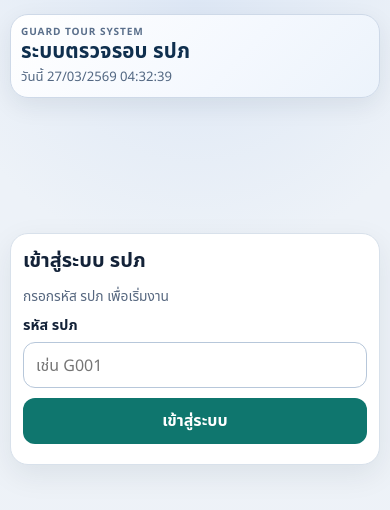
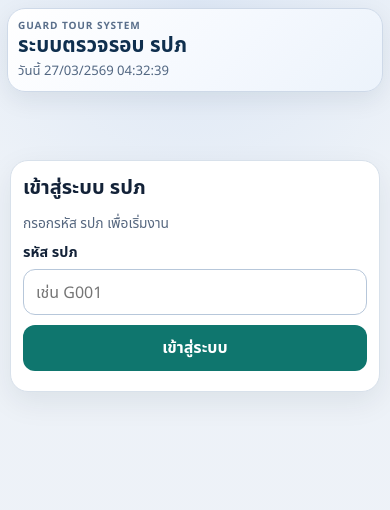
Before and after one commit to RMTCHP/RMT-GuardTourSystem, a plain HTML site: page index.html in a window 390 px wide. Drawn offline with Linux system fonts and the light colour scheme; some packages are replaced by stand-ins of ours; a script that the page names is missing.

Commit message:
Update styles.css

```diff
--- a/styles.css
+++ b/styles.css
@@ -25,20 +25,26 @@ body {
   max-width: 480px;
   min-height: 100dvh;
   margin: 0 auto;
-  padding: 14px 14px 90px;
+  padding: 126px 14px 102px;
 }
 
 .topbar {
+  position: fixed;
+  left: 50%;
+  top: calc(env(safe-area-inset-top) + 8px);
+  transform: translateX(-50%);
+  width: min(460px, calc(100vw - 18px));
   display: flex;
   justify-content: space-between;
   align-items: flex-start;
   gap: 12px;
-  margin-bottom: 14px;
   padding: 12px;
   border: 1px solid #ced9e8;
   border-radius: 18px;
   background: linear-gradient(135deg, #ffffff 0%, #f4f8fe 60%, #ecf3fb 100%);
   box-shadow: 0 8px 24px rgba(19, 34, 56, 0.08);
+  backdrop-filter: blur(6px);
+  z-index: 40;
 }
 
 .topbar-main {
@@ -118,7 +124,7 @@ body {
 }
 
 .auth-panel {
-  margin-top: 16dvh;
+  margin-top: 4dvh;
 }
 
 h2 {
@@ -619,7 +625,7 @@ input:focus, textarea:focus, select:focus {
 .bottom-nav {
   position: fixed;
   left: 50%;
-  bottom: 10px;
+  bottom: calc(env(safe-area-inset-bottom) + 10px);
   transform: translateX(-50%);
   width: min(460px, calc(100vw - 18px));
   display: grid;
@@ -658,7 +664,7 @@ input:focus, textarea:focus, select:focus {
 @media (max-width: 390px) {
   .mobile-app { padding-left: 10px; padding-right: 10px; }
   .panel { padding: 12px; }
-  .topbar { padding: 10px; }
+  .topbar { padding: 10px; width: calc(100vw - 14px); }
   .topbar-title { font-size: 1.28rem; }
   .guard-avatar { width: 34px; height: 34px; }
   .guard-meta strong { max-width: 98px; font-size: .95rem; }
```
